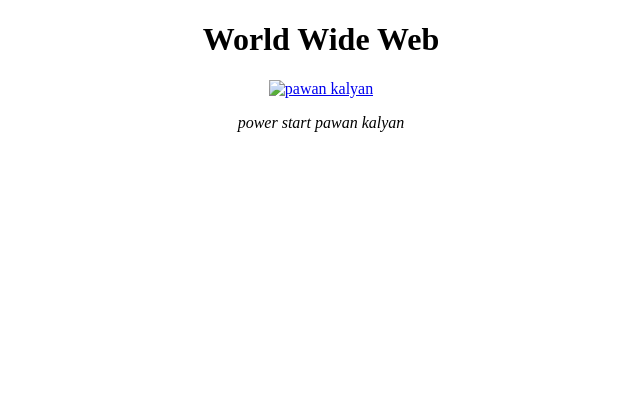
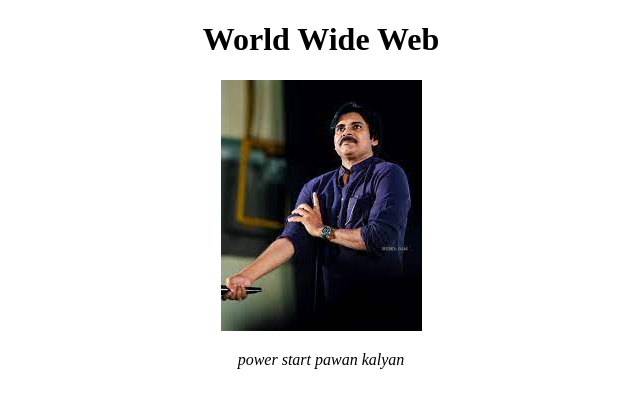
Before and after one commit to kotha-ashok-reddy65/firstHtmlproject, a plain HTML site: page index.html in a window 1280 px wide. Shown: the whole page, without its empty margins (319-959 px from the left). Drawn offline with Linux system fonts and the light colour scheme.

Commit message:
Update index.html

```diff
--- a/index.html
+++ b/index.html
@@ -16,7 +16,7 @@
       <a
         href="https://www.google.com/search?client=firefox-b-d&q=pawankalyan"
         target="_blank"
-        ><img src="./image/Untitled.jpg" alt="pawan kalyan"
+        ><img src="Untitled.jpg" alt="pawan kalyan"
       /></a>
 
       <p><em>power start pawan kalyan</em></p>
```
